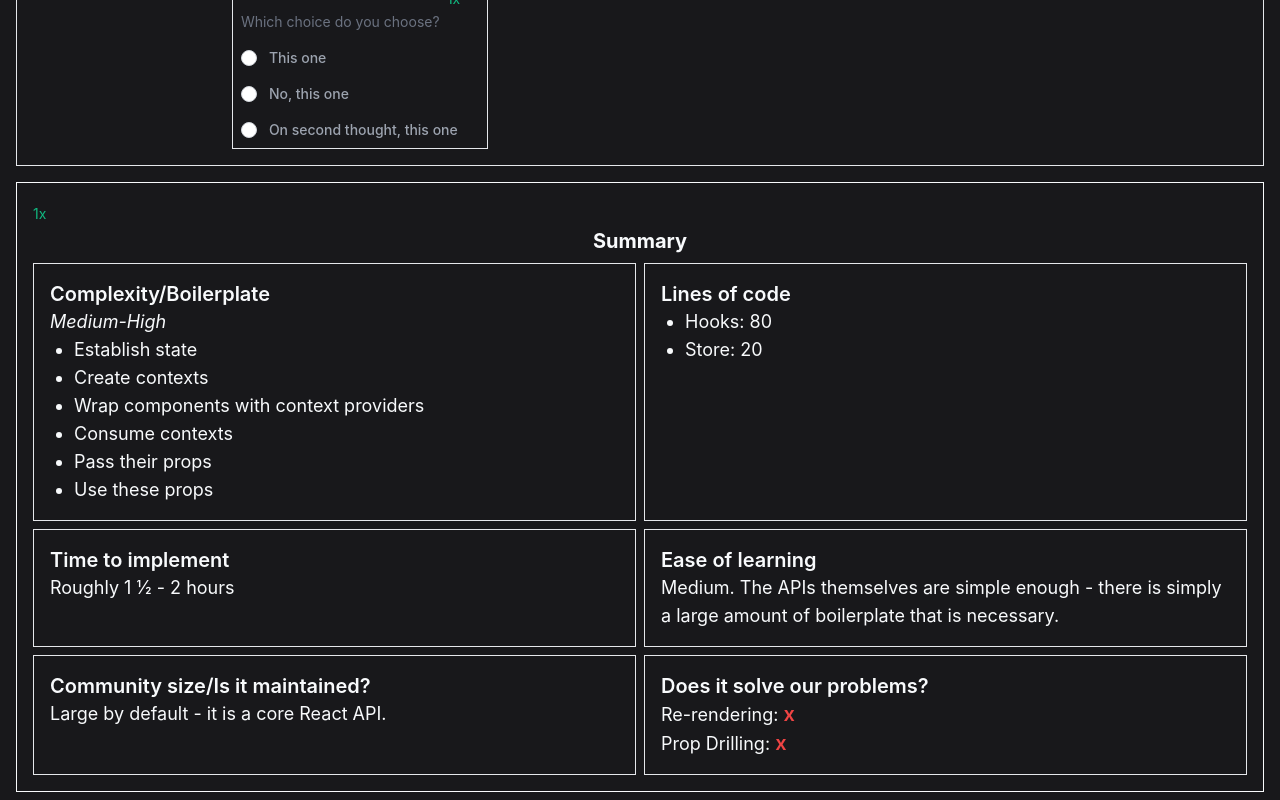
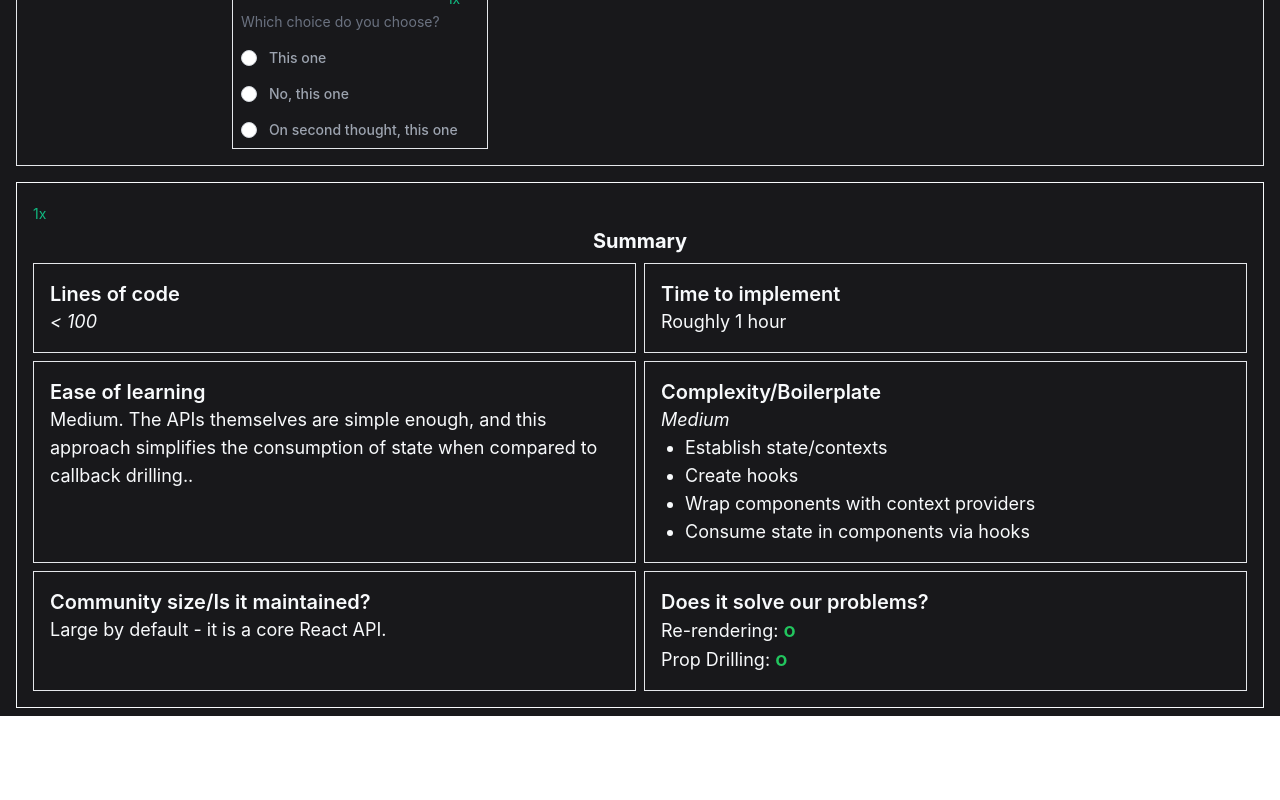
Before and after one commit to jared-lbx/state-management-experiments, a React (Create React App) app: page / in a window 1280 px wide. Shown: the part 368-1168 px from the top of the page. After the commit the page ends 1084 px from the top, so only its background shows below. Built offline with nearby package versions, Linux system fonts and the light colour scheme.

Commit message:
complete md

```diff
--- a/src/components/Markdown.jsx
+++ b/src/components/Markdown.jsx
@@ -6,35 +6,29 @@ export function Markdown() {
       <RenderCounter />
       <h1 className="text-xl font-bold text-center">Summary</h1>
       <div className="grid grid-cols-2 gap-2 pt-2">
-        <Section title={"Complexity/Boilerplate"}>
-          <p className="italic">Medium-High</p>
-          <ul className="pl-6 list-disc">
-            <li>Establish state</li>
-            <li>Create contexts</li>
-            <li>Wrap components with context providers</li>
-            <li>Consume contexts</li>
-            <li>Pass their props</li>
-            <li>Use these props</li>
-          </ul>
-        </Section>
         <Section title={"Lines of code"}>
-          <ul className="pl-6 list-disc">
-            <li>Hooks: 80</li>
-            <li>Store: 20</li>
-          </ul>
+          <p className="italic">&lt; 100</p>
         </Section>
 
         <Section title={"Time to implement"}>
-          <p>
-            Roughly 1 <span className="diagonal-fractions">1/2</span> - 2 hours
-          </p>
+          <p>Roughly 1 hour</p>
         </Section>
 
         <Section title={"Ease of learning"}>
           <p>
-            Medium. The APIs themselves are simple enough - there is simply a
-            large amount of boilerplate that is necessary.
+            Medium. The APIs themselves are simple enough, and this approach
+            simplifies the consumption of state when compared to callback
+            drilling..
           </p>
+        </Section>
+        <Section title={"Complexity/Boilerplate"}>
+          <p className="italic">Medium</p>
+          <ul className="pl-6 list-disc">
+            <li>Establish state/contexts</li>
+            <li>Create hooks</li>
+            <li>Wrap components with context providers</li>
+            <li>Consume state in components via hooks</li>
+          </ul>
         </Section>
 
         <Section title={"Community size/Is it maintained?"}>
@@ -45,14 +39,14 @@ export function Markdown() {
           <ul>
             <li>
               Re-rendering:{" "}
-              <span className="inline-flex justify-center items-center text-xl font-semibold text-red-500">
-                x
+              <span className="inline-flex justify-center items-center text-xl font-semibold text-green-500">
+                o
               </span>
             </li>
             <li>
               Prop Drilling:{" "}
-              <span className="inline-flex justify-center items-center text-xl font-semibold text-red-500">
-                x
+              <span className="inline-flex justify-center items-center text-xl font-semibold text-green-500">
+                o
               </span>
             </li>
           </ul>
```
